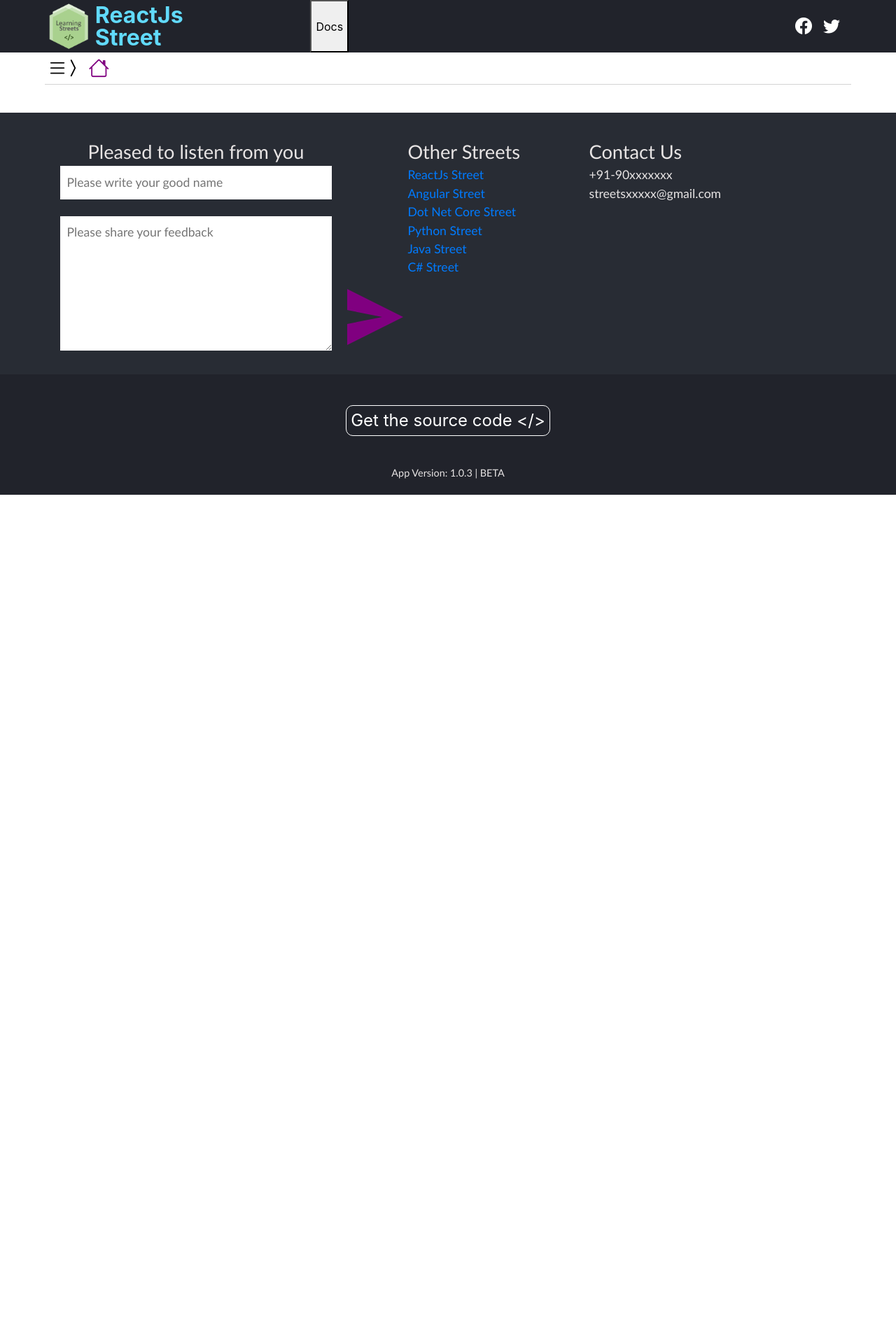
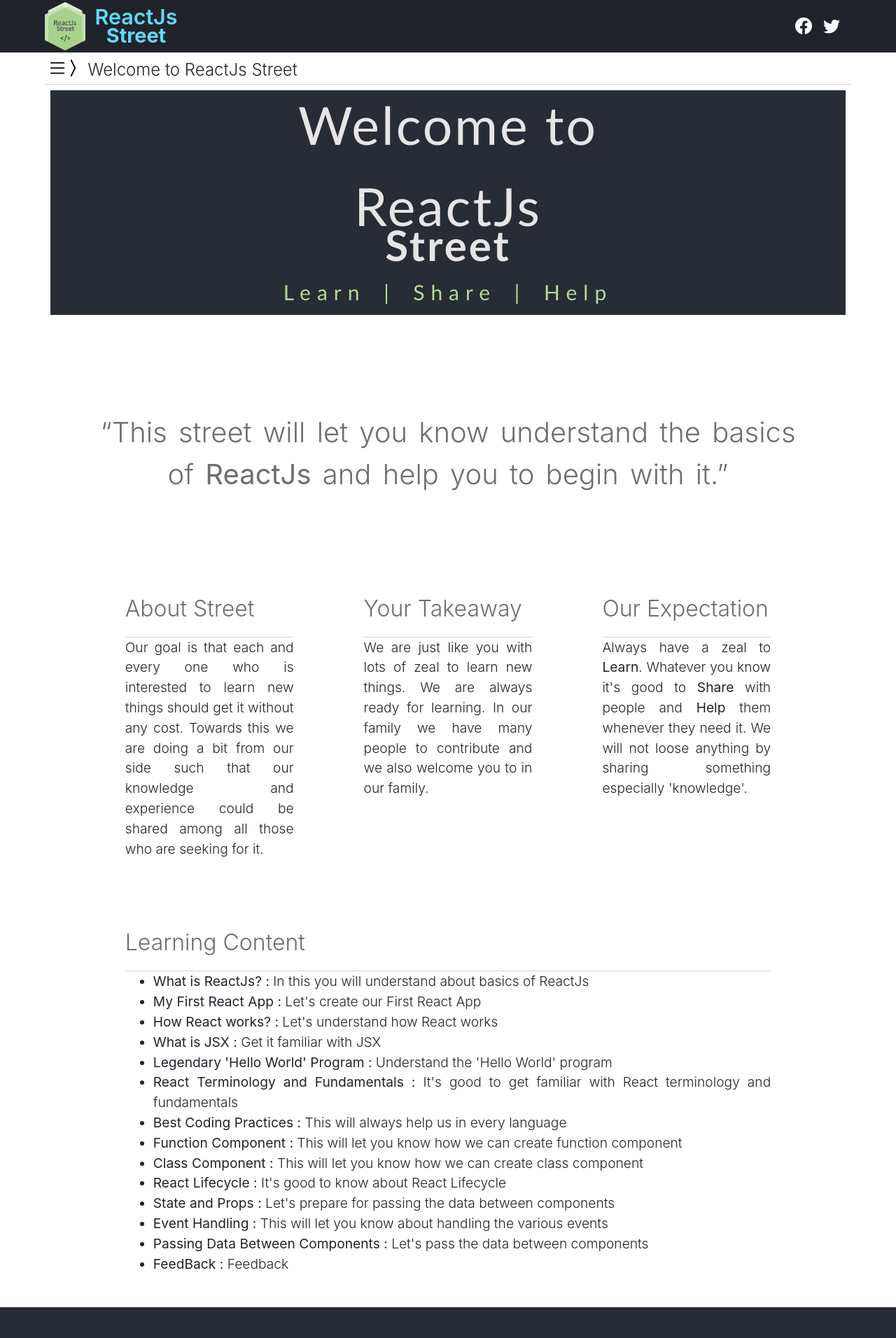
Before and after one commit to LearningStreets/ReactJsStreet, a React (Create React App) app: page / in a window 1280 px wide. Shown: the top 1912 px of the page at 70% size. Before the commit the page ends 800 px from the top, so only its background shows below. Built offline with nearby package versions, Linux system fonts and the light colour scheme.

Commit message:
changes in the css and files

```diff
--- a/src/App.js
+++ b/src/App.js
@@ -4,7 +4,7 @@ import {AppRoute} from './Route';
 import AppMenuComponent from './components/appMenuComponent';
 import AppFooterComponent from './components/appFooterComponent';
 import {AppHeaderComponent} from './components/appHeaderComponent';
-import {HomeComponent} from './components/homeComponent';
+// import {HomeComponent} from './components/homeComponent';
 
 
 
@@ -33,7 +33,8 @@ class App extends Component{
                   <i className="bi bi-list open-menu" onClick={this.changeCss} ></i>
                   <i className="bi bi-chevron-compact-right menu-chevron" ></i>
                     {this.state.activeRouteLinkText === "Home" ?
-                    <i className="bi bi-house menu-home theme-color-text" ></i> :
+                    // <i className="bi bi-house menu-home theme-color-text" ></i>
+                    <span className="menu-route-text"> Welcome to ReactJs Street </span>:
                     <span className="menu-route-text"> { this.state.activeRouteLinkText}   </span>
                     }
 
@@ -71,31 +72,31 @@ class App extends Component{
     this.setState({activeRouteLinkText: _newText})
   }
 
-  componentDidMount() {
-    // {this.checkActiveRouteLinkText()}
-  }
+  // componentDidMount() {
+  //   // {this.checkActiveRouteLinkText()}
+  // }
 
-  checkActiveRouteLinkText = () => {
-    if(this.state.activeRouteLinkText === "Home")
-     {
-      var firstLandingPageDiv = document.getElementById("firstLandingPageDiv");
-      if (firstLandingPageDiv.classList.contains("displayNone")){
-        firstLandingPageDiv.classList.remove("displayNone");
-      }
+  // checkActiveRouteLinkText = () => {
+  //   if(this.state.activeRouteLinkText === "Home")
+  //    {
+  //     var firstLandingPageDiv = document.getElementById("firstLandingPageDiv");
+  //     if (firstLandingPageDiv.classList.contains("displayNone")){
+  //       firstLandingPageDiv.classList.remove("displayNone");
+  //     }
 
-      document.getElementById("thisSiteContentDiv").classList.add("displayNone");
-     }
-     else
-     {
+  //     document.getElementById("thisSiteContentDiv").classList.add("displayNone");
+  //    }
+  //    else
+  //    {
 
-      var thisSiteContentDiv = document.getElementById("thisSiteContentDiv");
-      if (thisSiteContentDiv.classList.contains("displayNone")){
-        thisSiteContentDiv.classList.remove("displayNone");
-      }
-      document.getElementById("firstLandingPageDiv").classList.add("displayNone");
+  //     var thisSiteContentDiv = document.getElementById("thisSiteContentDiv");
+  //     if (thisSiteContentDiv.classList.contains("displayNone")){
+  //       thisSiteContentDiv.classList.remove("displayNone");
+  //     }
+  //     document.getElementById("firstLandingPageDiv").classList.add("displayNone");
 
-     }
-  }
+  //    }
+  // }
 
   // in the below method we are checking the css and applying additional css on the basis of checks
   changeCss = () => {
--- a/src/Route.jsx
+++ b/src/Route.jsx
@@ -1,6 +1,7 @@
 import {HashRouter as Router, Switch, Route} from 'react-router-dom';
 // importing constant file to read the links
 import routeData from './assets/constantFiles/routeConstants';
+import { HomeComponent } from './components/homeComponent';
 
 // Importing Component
   // import { HomeComponent } from './components/homeComponent';
@@ -14,7 +15,7 @@ export const AppRoute= () => {
                         <Route key={_item.routeKey}  path={_item.routePath} component={_item.routeComponent} />
                 )}
                 {/* Default Route */}
-                {/* <Route exact path='/' component={HomeComponent} />  */}
+                <Route exact path='/' component={HomeComponent} />
           </Switch>
         </Router>
 
--- a/src/assets/constantFiles/buildInfo.json
+++ b/src/assets/constantFiles/buildInfo.json
@@ -1 +1 @@
-{"buildMajor":1,"buildMinor":0,"buildRevision":3,"buildTag":"BETA"}
+{"buildMajor":1,"buildMinor":0,"buildRevision":4,"buildTag":"BETA"}
--- a/src/assets/constantFiles/routeConstants.jsx
+++ b/src/assets/constantFiles/routeConstants.jsx
@@ -19,109 +19,127 @@ const routeData = [
         routeKey:"AboutReactJs",
         routePath:"/AboutReactJs",
         routeLinkText:"What is ReactJs?",
+        routeLinkDescription:"In this you will understand about basics of ReactJs",
         routeComponent: AboutReactJsComponent
     },
     {
         routeKey:"FirstReactApp",
         routePath:'/FirstReactApp',
         routeLinkText:"My First React App",
+        routeLinkDescription:"Let's create our First React App",
         routeComponent: FirstReactAppComponent
     },
     {
         routeKey:"HowReactWorks",
         routePath:'/HowReactWorks',
         routeLinkText:"How React works?",
+        routeLinkDescription:"Let's understand how React works",
         routeComponent: HowReactWorksComponent
     },
     {
         routeKey:"JSX",
         routePath:'/JSX',
         routeLinkText:"What is JSX",
+        routeLinkDescription:"Get it familiar with JSX",
         routeComponent: JSXComponent
     },
     {
         routeKey:"HelloWorld",
         routePath:'/HelloWorld',
         routeLinkText:"Legendary 'Hello World' Program",
+        routeLinkDescription:"Understand the 'Hello World' program",
         routeComponent: HelloWorldComponent
     },
     {
         routeKey:"ReactFundamentals",
         routePath:'/ReactFundamentals',
         routeLinkText:"React Terminology and Fundamentals",
+        routeLinkDescription:"It's good to get familiar with React terminology and fundamentals",
         routeComponent: ReactFundamentalsComponent
     },
     {
         routeKey:"BestCodingPractices",
         routePath:'/BestCodingPractices',
         routeLinkText:"Best Coding Practices",
+        routeLinkDescription:"This will always help us in every language",
         routeComponent: BestCodingPracticesComponent
     },
     {
         routeKey:"FunctionComponent",
         routePath:'/FunctionComponent',
         routeLinkText:"Function Component",
+        routeLinkDescription:"This will let you know how we can create function component",
         routeComponent: FunctionComponent
     },
     {
         routeKey:"ClassComponent",
         routePath:'/ClassComponent',
         routeLinkText:"Class Component",
+        routeLinkDescription:"This will let you know how we can create class component",
         routeComponent: ClassComponent
     },
     {
         routeKey:"ReactLifecycle",
         routePath:'/ReactLifecycle',
         routeLinkText:"React Lifecycle",
+        routeLinkDescription:"It's good to know about React Lifecycle",
         routeComponent: ReactLifecycleComponent
     },
     {
         routeKey:"StateAndProps",
         routePath:'/StateAndProps',
         routeLinkText:"State and Props",
+        routeLinkDescription:"Let's prepare for passing the data between components",
         routeComponent: StateAndPropsComponent
     },
     {
         routeKey:"EventHandling",
         routePath:'/EventHandling',
         routeLinkText:"Event Handling",
+        routeLinkDescription:"This will let you know about handling the various events",
         routeComponent: EventHandlingComponent
     },
     {
         routeKey:"PassingDataBetweenComponents",
         routePath:'/PassingDataBetweenComponents',
         routeLinkText:"Passing Data Between Components",
+        routeLinkDescription:"Let's pass the data between components",
         routeComponent: PassingDataBetweenComponent
     },
     {
         routeKey:"FeedBack",
         routePath:'/FeedBack',
         routeLinkText:"FeedBack",
+        routeLinkDescription:"Feedback",
         routeComponent: FeedBackComponent
     }
     // {
     //     routeKey:"1",
     //     routePath:'/',
     //     routeLinkText:"Conditions/Loops",
-    //     routeComponent: ""
+    //     routeLinkDescription:"",
+
     // },
     // {
     //     routeKey:"2",
     //     routePath:'/',
     //     routeLinkText:"Routing",
-    //     routeComponent: ""
+    //     routeLinkDescription:"",
+
     // },
     // {
     //     routeKey:"3",
     //     routePath:'/',
     //     routeLinkText:"Forms",
-    //     routeComponent: ""
+    //     routeLinkDescription:"",
+
     // },
     // {
     //     routeKey:"4",
     //     routePath:'/',
     //     routeLinkText:"API",
-    //     routeComponent: ""
+    //     routeLinkDescription:"",
+
     // }
 
 
--- a/src/assets/css/index.css
+++ b/src/assets/css/index.css
@@ -75,12 +75,19 @@ code {
 .App-heading {
   font-family: -apple-system, BlinkMacSystemFont, Segoe UI, Roboto, Oxygen,
     Ubuntu, Cantarell, Fira Sans, Droid Sans, Helvetica Neue, sans-serif;
-  font-size: 2rem; /*view height*/
+  font-size: 1.9rem;
   color: #61dafb;
-  font-weight: bold;
-  line-height: 2rem;
+  font-weight: 600;
+  line-height: 1.6rem;
+  text-align: center;
+  /* width: 30%; */
   align-self: center;
-  width: 30%;
+  padding-left: 10px;
+}
+
+.App-heading > b {
+  font-weight: 700;
+  font-size: 1.8rem;
 }
 
 .social-media-div {
@@ -88,7 +95,7 @@ code {
   color: white;
   align-self: center;
   text-align: right;
-  width: 70%;
+  width: 90%;
   /* margin-left: 3rem; */
   display: inline-block;
 }
@@ -625,6 +632,11 @@ code {
   font-weight: 300;
 }
 
+.homePage-welcome-text #heading p {
+  font-size: 75px;
+  font-weight: 300;
+}
+
 .homePage-welcome-text #heading b {
   font-size: 60px;
   letter-spacing: 3px;
@@ -654,13 +666,10 @@ code {
 }
 
 .homePage-quotes-div p {
-  margin: 30px 0px 30px 0px !important;
+  margin: 10px 0px 10px 0px !important;
 }
 .homePage-quotes-div p q {
-  font-size: 30px;
-}
-.homePage-quotes-div p em {
-  font-size: 20px;
+  font-size: 40px;
 }
 
 .homePage-content-div {
--- a/src/components/appHeaderComponent.jsx
+++ b/src/components/appHeaderComponent.jsx
@@ -1,5 +1,6 @@
 import {Component, React} from 'react';
-import logo from '../assets/images/logo/learningStreetsLogo.png';
+// import logo from '../assets/images/logo/learningStreetsLogo.png';
+import reactStreetLogo from '../assets/images/logo/reactStreetLogo.png';
 
 // importing app name from constant file
 import { AppName }  from '../assets/constantFiles/appConstants';
@@ -42,10 +43,9 @@ export class AppHeaderComponent extends Component{
             // <div className="App-header-div row col-md-12">
             <div className="App-header-div">
             <div className="content-width" style={{"display":"flex"}}>
-                    <img src={logo}   className="App-logo" alt="logo" />
-                    <span className="App-heading">  {AppName} <br/> Street
+                    <img src={reactStreetLogo}   className="App-logo" alt="logo" />
+                    <span className="App-heading">  {AppName} <br/> <b> Street   </b>
                     </span>
-                    <button type="button" >Docs</button>
 
 
                 <div className="social-media-div" >
--- a/src/components/homeComponent.jsx
+++ b/src/components/homeComponent.jsx
@@ -1,6 +1,8 @@
 import {Component,React} from 'react';
-import logo from '../assets/images/logo/learningStreetsLogo.png'
-import { Route, HashRouter as Router } from 'react-router-dom'
+// import logo from '../assets/images/logo/learningStreetsLogo.png';
+// import reactStreetLogo from '../assets/images/logo/reactStreetLogo.png';
+import routeData from '../assets/constantFiles/routeConstants';
+
 
 export class HomeComponent extends Component{
     render(){
@@ -9,12 +11,13 @@ export class HomeComponent extends Component{
                 <div className="homePage-welcome-div col-md-12 pd0">
                   <div className="homePage-welcome-text">
                       <div >
-                        <img src={logo} alt="Learning Streets" />
+                        {/* <img src={reactStreetLogo} alt="Learning Streets" />    */}
                       </div>
 
                       <div id="heading">
-                        Learning  <br />
-                        <b> Streets </b> <br />
+                        <p>  Welcome to  </p>   <br />
+                          ReactJs  <br />
+                        <b> Street </b> <br />
                         <b id="motto"> Learn &#124; Share | Help  </b>
                         </div>
 
@@ -23,29 +26,23 @@ export class HomeComponent extends Component{
                 </div>
 
                 <div className="content-width" >
-
                    <div className="homePage-quotes-div">
-
                     <p>
-                        <q>Never stop Learning, because life never stops teaching.</q>
-                        <em> ~Anonymous </em>
+                        <q>This street will let you know understand the basics of <b> ReactJs</b> and help you to begin with it.</q>
                     </p>
-
-                    <p>
-                        <q>Share your knowledge. It is a way to achieve immortality.</q>
-                        <em> ~Dalai Lama </em>
-                    </p>
-
-                    <p>
-                        <q>We can't help everyone, but everyone can Help  someone.</q>
-                        <em> ~Ronald Reagan </em>
-                    </p>
-
-                </div>
+                  </div>
 
                   <div className="homePage-content-div row col-md-12 pd0">
                       <div className="homePage-content-card col-md-4">
-                        <p className="hpcc-heading"> Who Are We?</p>
+                        <p className="hpcc-heading"> About Street</p>
+                        <p className="hpcc-description">
+                          Our goal is that each and every one who is interested to learn new things should get it without any cost.
+                          Towards this we are doing a bit from our side such that our knowledge and experience could be shared among all those who are seeking for it.
+                        </p>
+                      </div>
+
+                      <div className="homePage-content-card col-md-4">
+                        <p className="hpcc-heading"> Your Takeaway</p>
                         <p className="hpcc-description">
                           We are just like you with lots of zeal to learn new things. We are always ready for learning.
                           In our family we have many people to contribute and we also welcome you to in our family.
@@ -53,20 +50,25 @@ export class HomeComponent extends Component{
                       </div>
 
                       <div className="homePage-content-card col-md-4">
-                        <p className="hpcc-heading"> Our Ambition</p>
-                        <p className="hpcc-description">
-                          Our goal is that each and every one who is interested to learn new things should get it without any cost.
-                          Towards this we are doing a bit from our side such that our knowledge and experience could be shared among all those who are seeking for it.
-                        </p>
-                      </div>
-
-                      <div className="homePage-content-card col-md-4">
-                        <p className="hpcc-heading"> Learn | Share | Help</p>
+                        <p className="hpcc-heading"> Our Expectation</p>
                         <p className="hpcc-description">
                           Always have a zeal to <b>Learn</b>.
                           Whatever you know it's good to <b>Share</b> with people and <b>Help</b> them whenever they need it.
                           We will not loose anything by sharing something especially 'knowledge'.
                         </p>
+                      </div>
+                  </div>
+
+                  <div className="homePage-content-div col-md-12 pd0">
+                      <div className="homePage-content-card">
+                        <p className="hpcc-heading"> Learning Content</p>
+                        <ul className="hpcc-description">
+                          {routeData.map(_item =>
+                              <li key={_item.routeKey}>
+                                  <b> {_item.routeLinkText} :  </b>    {_item.routeLinkDescription}
+                              </li>
+                          )}
+                        </ul>
                       </div>
                   </div>
                 </div>
@@ -75,16 +77,16 @@ export class HomeComponent extends Component{
     }
 
 
-    goToSiteContent = () =>{
+    // goToSiteContent = () =>{
 
-      <Route render={({ history}) => (
-        <button
-          type='button'
-          onClick={() => { history.push('/new-location') }}
-        >
-          Click Me!
-        </button>
-      )} />
+    //   <Route render={({ history}) => (
+    //     <button
+    //       type='button'
+    //       onClick={() => { history.push('/new-location') }}
+    //     >
+    //       Click Me!
+    //     </button>
+    //   )} />
 
-    }
+    // }
 }
--- a/src/nodeJs/buildVersionIncrement.js
+++ b/src/nodeJs/buildVersionIncrement.js
@@ -1,5 +1,5 @@
 // This script will increase the build version which we will include in the package.json file in the deploy
-var filePath = './src/assets/buildInfo.json';
+var filePath = './src/assets/constantFiles/buildInfo.json';
 var fs = require('fs');
 fs.readFile(filePath,function(err,fileContent) {
     if (err) throw err;
```
Also changed, not shown: src/components/learningStreetsComponent.jsx (added, +89 -0 lines), Readme.txt (deleted), src/assets/images/logo/reactStreetLogo.png (added).
